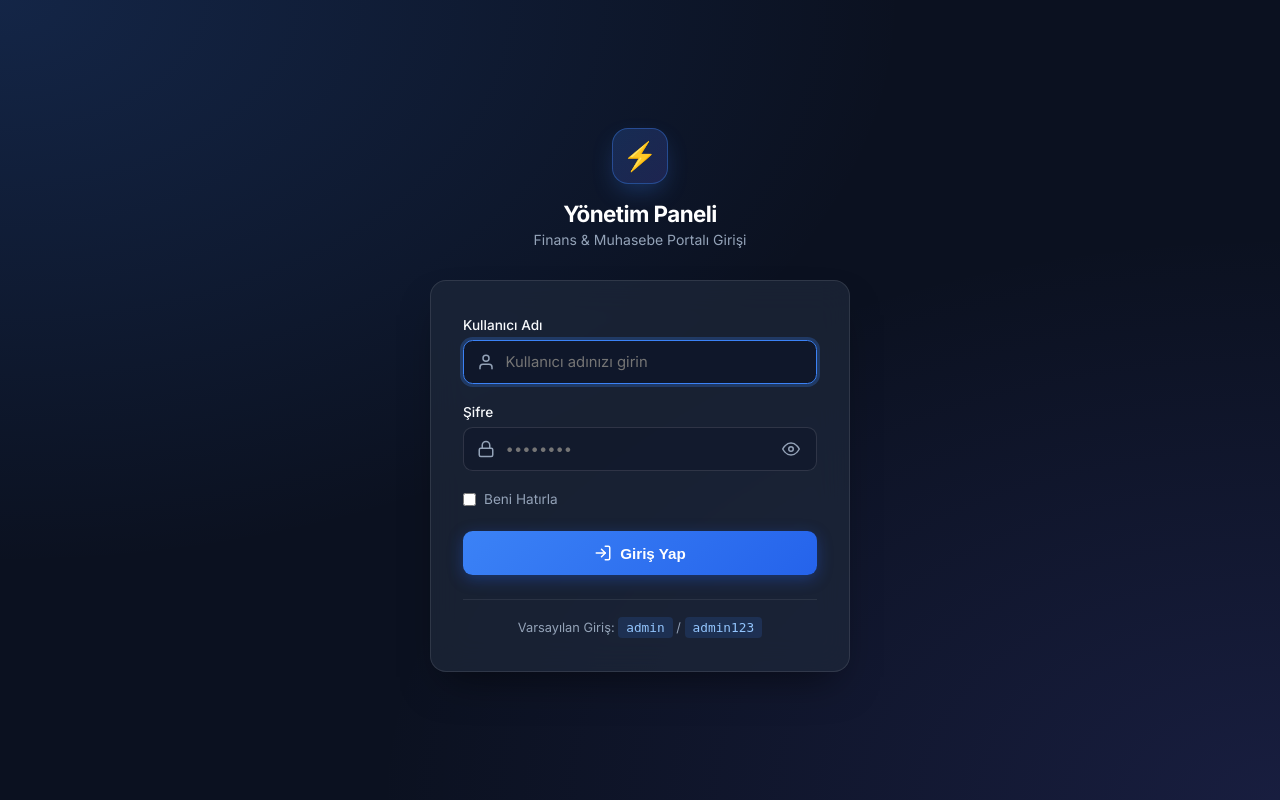
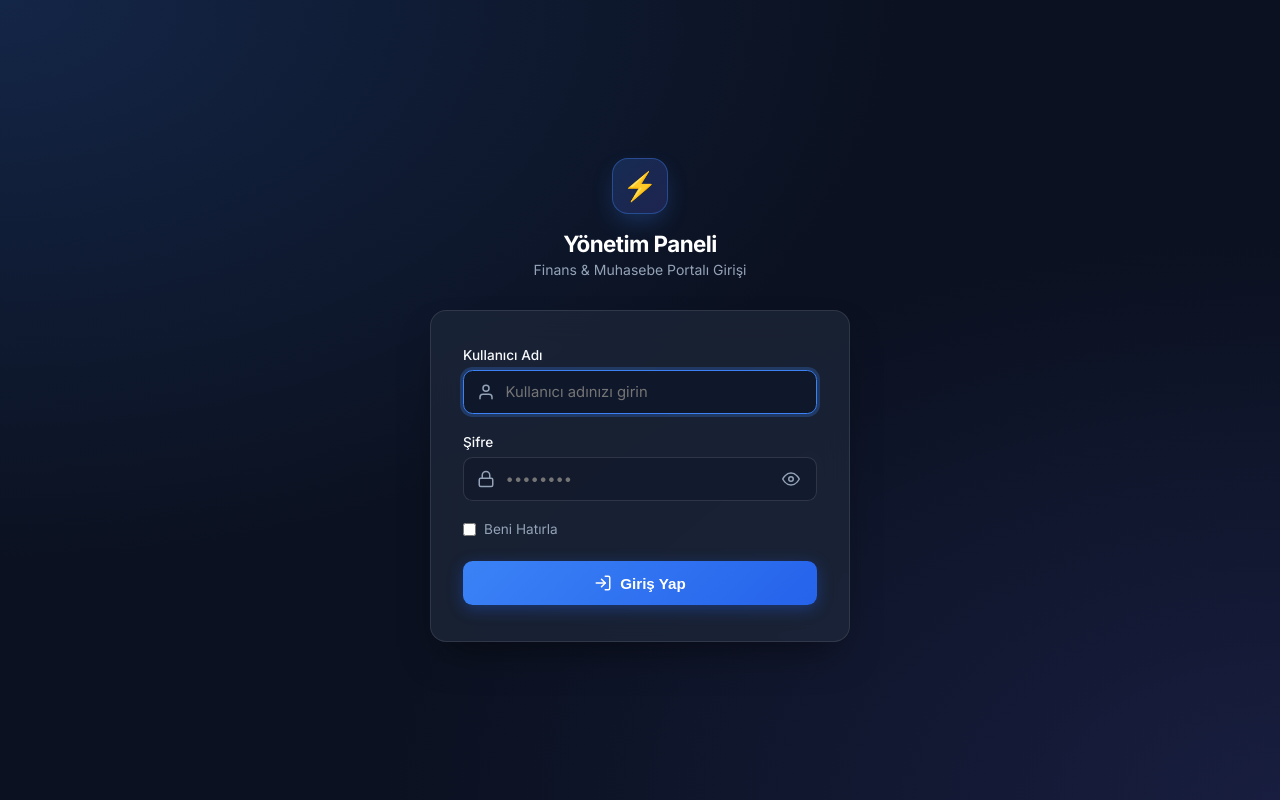
Before and after one commit to proturproject-spec/ozmert, a Flask app: page /login in a window 1280 px wide. Run offline with Flask 3, Linux system fonts and the light colour scheme.

Commit message:
Yonetici kullanici adi yokus ve sifresi hasret7903 olarak guncellendi

```diff
--- a/app.py
+++ b/app.py
@@ -62,9 +62,9 @@ def load_users():
     if not os.path.exists(USERS_FILE):
         default_users = [
             {
-                "username": "admin",
-                "password_hash": generate_password_hash("admin123"),
-                "name": "Yönetici (Admin)",
+                "username": "yokus",
+                "password_hash": generate_password_hash("hasret7903"),
+                "name": "Ali Yokuş (Yönetici)",
                 "role": "admin"
             }
         ]
--- a/templates/login.html
+++ b/templates/login.html
@@ -303,10 +303,6 @@
                     Giriş Yap
                 </button>
             </form>
-
-            <div class="default-credentials-hint">
-                Varsayılan Giriş: <span class="badge-hint">admin</span> / <span class="badge-hint">admin123</span>
-            </div>
         </div>
     </div>
 
--- a/users.json
+++ b/users.json
@@ -1,8 +1,8 @@
 [
   {
-    "username": "admin",
-    "password_hash": "scrypt:32768:8:1$Z2wvE2mo0Qq2wFzG$9b372f73ea4429fc657ceefaa3a025a8182484675f6218490d4b03eb60b1b2e492104057f14380f54b2b4f7fd6091088761d83322e417dc18d6833c17b2be48a",
-    "name": "Yonetici (Admin)",
+    "username": "yokus",
+    "password_hash": "scrypt:32768:8:1$HmF564LNnTr3h9dE$c53443a847c07445ca29cad02868c7c70f56888f4882cdf53a378c0dc9e5e119622a93032aed456190948a36dd424357d15a41cc388f554c45beea5ae1a7a31c",
+    "name": "Ali Yokuş (Yönetici)",
     "role": "admin"
   }
 ]
```
